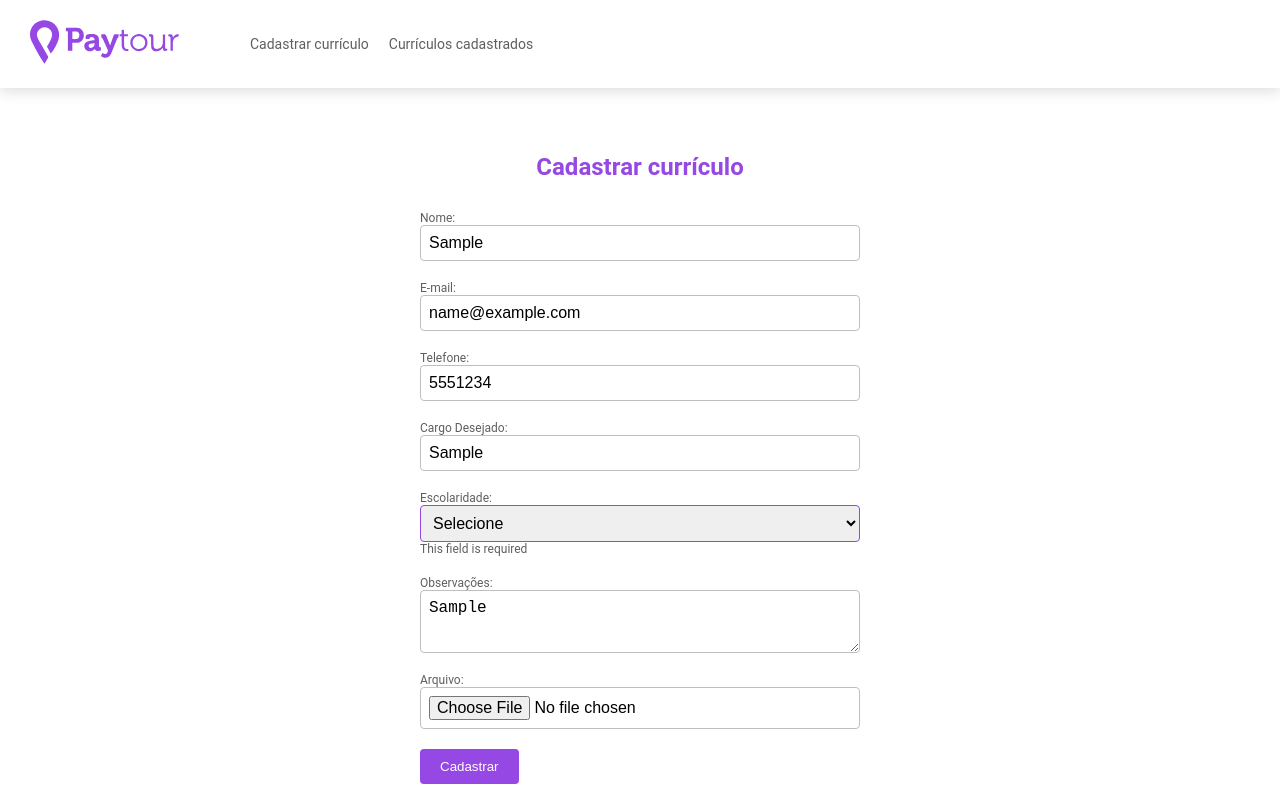
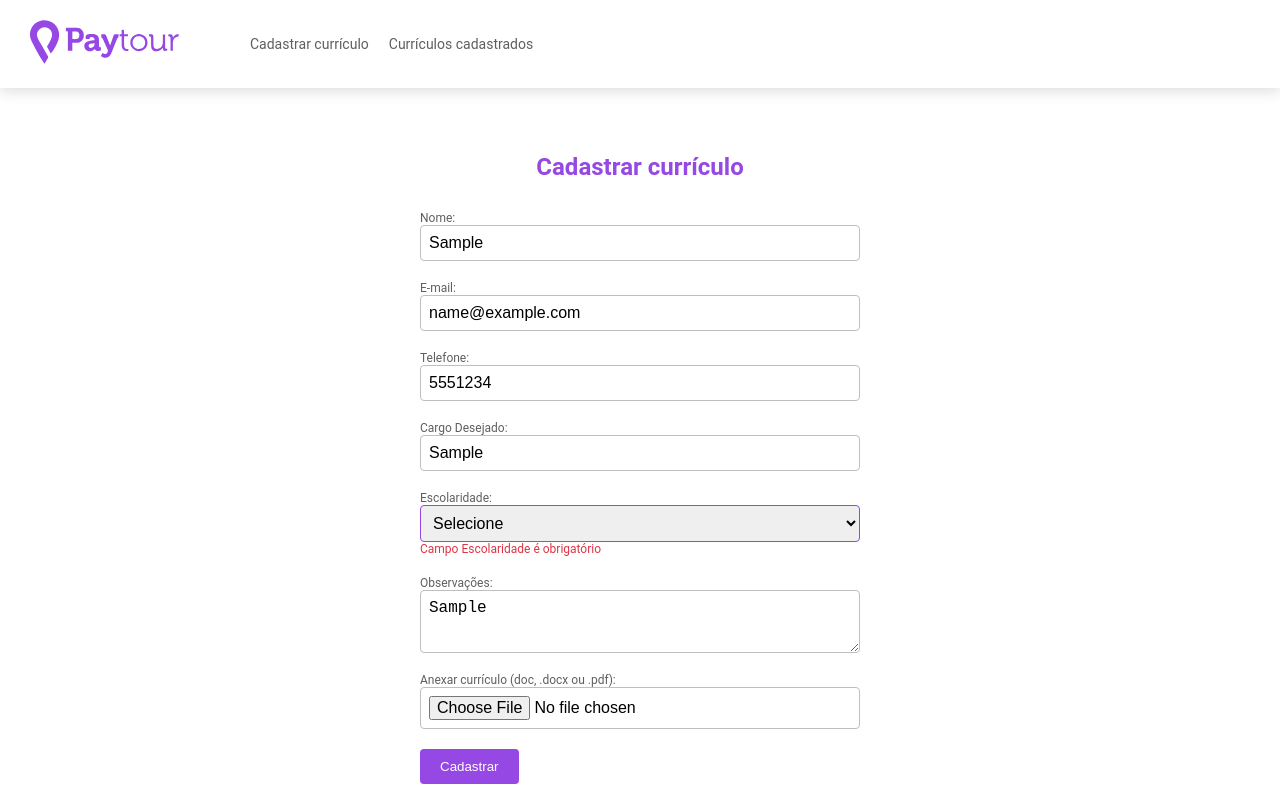
Before and after one commit to allanncruz/fullstack-send-resume, a React (Create React App) app in the folder frontend/: page / in a window 1280 px wide. Both pictures are taken after typing "Sample", "name@example.com", "5551234", "Sample", "Sample" into the empty fields and a click on the button "Cadastrar". Built offline with nearby package versions, Linux system fonts and the light colour scheme.

Commit message:
feat: validation and formt file

```diff
--- a/frontend/src/components/ResumeForm/index.tsx
+++ b/frontend/src/components/ResumeForm/index.tsx
@@ -54,22 +54,22 @@ const ResumeForm: React.FC = () => {
               <Label>
                 Nome:
                 <StyleInput type="text" {...register('name', { required: true })} />
-                {errors.name && <span>This field is required</span>}
+                {errors.name && <span>Campo Nome é obrigatório</span>}
               </Label>
               <Label>
                 E-mail:
                 <StyleInput type="email" {...register('email', { required: true })} />
-                {errors.email && <span>This field is required</span>}
+                {errors.email && <span>Campo E-mail é obrigatório</span>}
               </Label>
               <Label>
                 Telefone:
                 <StyleInput type="tel" {...register('phone', { required: true })} />
-                {errors.phone && <span>This field is required</span>}
+                {errors.phone && <span>Campo Telefone é obrigatório</span>}
               </Label>
               <Label>
                 Cargo Desejado:
                 <StyleInput {...register('desiredPosition', { required: true })} />
-                {errors.desiredPosition && <span>This field is required</span>}
+                {errors.desiredPosition && <span>Campo Cargo Desejado é obrigatório</span>}
               </Label>
               <Label>
                 Escolaridade:
@@ -81,15 +81,28 @@ const ResumeForm: React.FC = () => {
                   <option value="mestrado">Mestrado</option>
                   <option value="doutorado">Doutorado</option>
                 </StyledSelect>
-                {errors.education && <span>This field is required</span>}
+                {errors.education && <span>Campo Escolaridade é obrigatório</span>}
               </Label>
               <Label>
                 Observações:
                 <StyleTextarea {...register('comments')} />
               </Label>
               <Label>
-                Arquivo:
-                <StyleInput type="file" {...register('resumeFile')} />
+                Anexar currículo (doc, .docx ou .pdf):
+                <StyleInput
+                  type="file"
+                  {...register('resumeFile', {
+                  required: true,
+                  validate: {
+                    acceptedFormats: (files) => [
+                      'application/msword',
+                      'application/vnd.openxmlformats-officedocument.wordprocessingml.document',
+                      'application/pdf'].includes(files[0]?.type) || 'Formato de arquivo inválido. ',
+                    lessThan1MB: (files) => files[0]?.size < 1048576 || 'O tamanho do arquivo deve ser inferior a 1 MB'
+                  }
+                })}
+                />
+                {errors.resumeFile && <span>{errors.resumeFile.message}</span>}
               </Label>
               <FormButton
                 type="submit">Cadastrar</FormButton>
--- a/frontend/src/components/ResumeForm/style.ts
+++ b/frontend/src/components/ResumeForm/style.ts
@@ -21,6 +21,10 @@ export const Label = styled.label`
   font-size: 12px;
   margin: 20px 0;
   color: ${props => props.theme.colors.secondary};
+
+  span {
+    color: ${props => props.theme.colors.danger}
+  }
 `
 export const StyleInput = styled.input`
   padding: 8px;
@@ -74,7 +78,6 @@ export const FormButton = styled.button`
   }
 `;
 
-
 export const ButtonsArea = styled.div`
   display: flex;
   justify-content: center;
--- a/frontend/src/styles/styled.d.ts
+++ b/frontend/src/styles/styled.d.ts
@@ -11,6 +11,7 @@ declare module 'styled-components' {
       white: 'string',
       black: 'string',
       gray: 'string',
+      danger: 'string',
     },
   };
 }
--- a/frontend/src/styles/themes/colors.ts
+++ b/frontend/src/styles/themes/colors.ts
@@ -8,5 +8,6 @@ export const colors = {
       white: '#fff',
       black: '#000000',
       gray: '#dcdcdc',
+      danger: '#dc3545',
     }
   }
```
